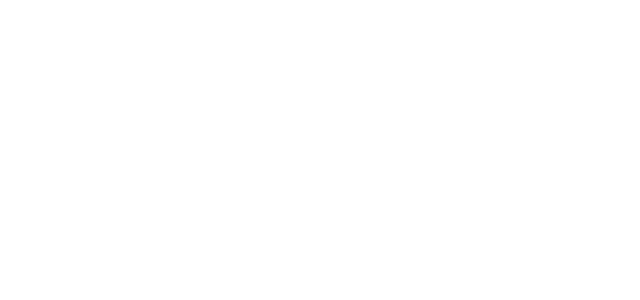
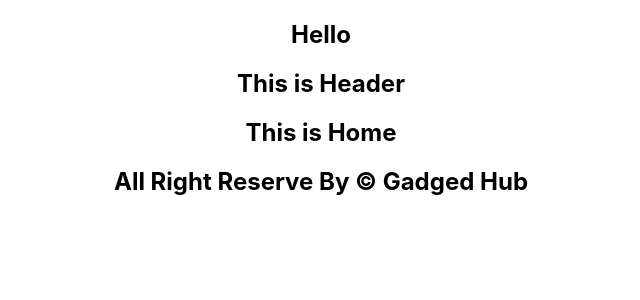
Before and after one commit to Neamul01/Gadget-hub-client, a React (Create React App) app: page / in a window 1280 px wide. Shown: the top 300 px of the page, without its empty margins (319-959 px from the left). Built offline with nearby package versions, Linux system fonts and the light colour scheme.

Commit message:
components created and route set

```diff
--- a/package.json
+++ b/package.json
@@ -9,6 +9,7 @@
     "firebase": "^9.7.0",
     "react": "^18.1.0",
     "react-dom": "^18.1.0",
+    "react-router-dom": "^6.3.0",
     "react-scripts": "5.0.1",
     "web-vitals": "^2.1.4"
   },
--- a/src/App.js
+++ b/src/App.js
@@ -1,9 +1,20 @@
-import logo from './logo.svg';
 import './App.css';
+import { Route, Routes } from 'react-router-dom';
+import Header from './components/Shared/Header/Header';
+import Footer from './components/Shared/Footer/Footer';
+import Home from './components/Home/Home/Home';
 
 function App() {
   return (
     <div className="App">
+      <h2>Hello</h2>
+      <Header></Header>
+      <Routes>
+        <Route path='/home' element={<Home></Home>}></Route>
+        <Route path='/' element={<Home></Home>}></Route>
+
+      </Routes>
+      <Footer></Footer>
     </div>
   );
 }
--- /dev/null
+++ b/src/components/Home/Home/Home.js
@@ -0,0 +1,11 @@
+import React from 'react';
+
+const Home = () => {
+    return (
+        <div>
+            <h2>This is Home</h2>
+        </div>
+    );
+};
+
+export default Home;
--- /dev/null
+++ b/src/components/Shared/Footer/Footer.js
@@ -0,0 +1,11 @@
+import React from 'react';
+
+const Footer = () => {
+    return (
+        <div>
+            <h2>All Right Reserve By &copy; Gadged Hub </h2>
+        </div>
+    );
+};
+
+export default Footer;
--- /dev/null
+++ b/src/components/Shared/Header/Header.js
@@ -0,0 +1,11 @@
+import React from 'react';
+
+const Header = () => {
+    return (
+        <div>
+            <h2>This is Header</h2>
+        </div>
+    );
+};
+
+export default Header;
--- a/src/index.js
+++ b/src/index.js
@@ -3,12 +3,15 @@
 import './index.css';
 import App from './App';
 import reportWebVitals from './reportWebVitals';
+import { BrowserRouter } from 'react-router-dom';
 
 const root = ReactDOM.createRoot(document.getElementById('root'));
 root.render(
-  <React.StrictMode>
-    <App />
-  </React.StrictMode>
+  <BrowserRouter>
+    <React.StrictMode>
+      <App />
+    </React.StrictMode>
+  </BrowserRouter>
 );
 
 // If you want to start measuring performance in your app, pass a function
```
Also changed, not shown: src/components/Home/Banner/Banner.js (added, +11 -0 lines), src/components/Home/Items/Items.js (added, +11 -0 lines), src/components/Inventory/Inventory.js (added, +11 -0 lines), 1 other file (tests, documents, lock files or other folders).
